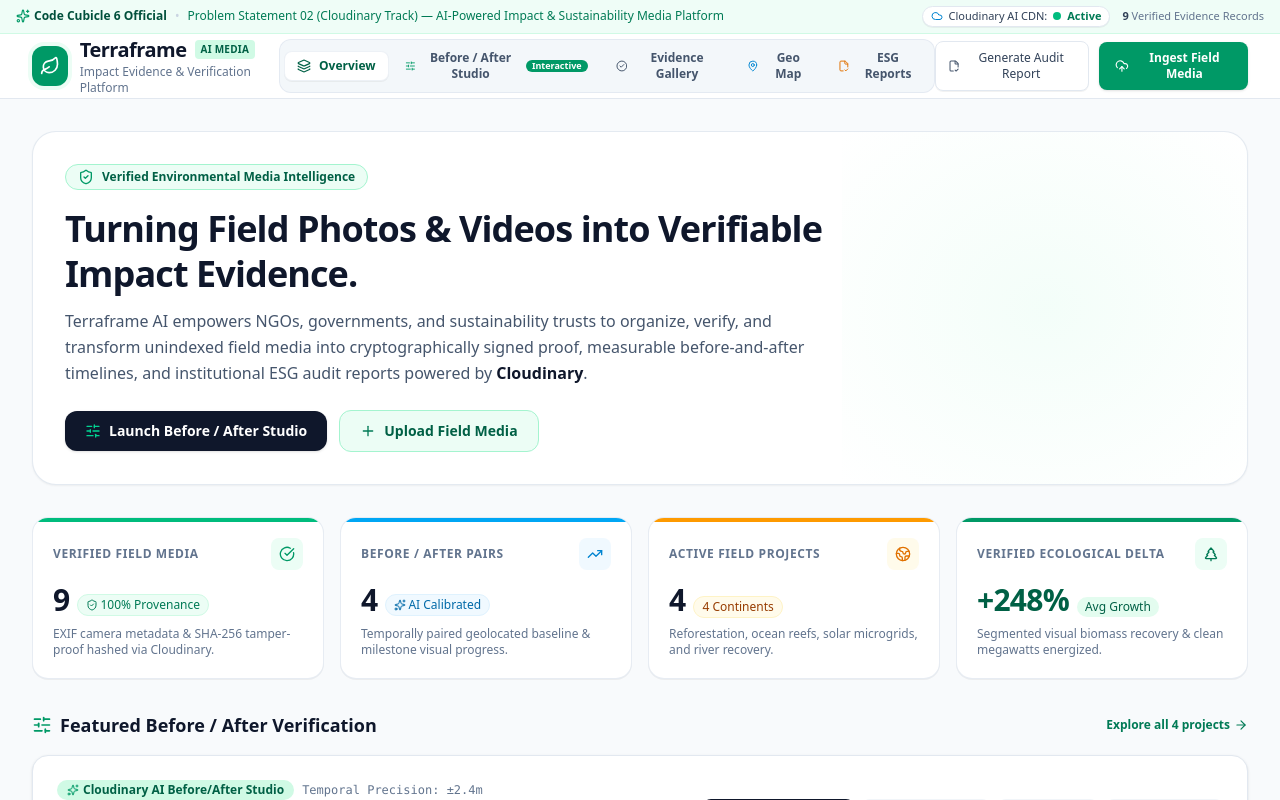
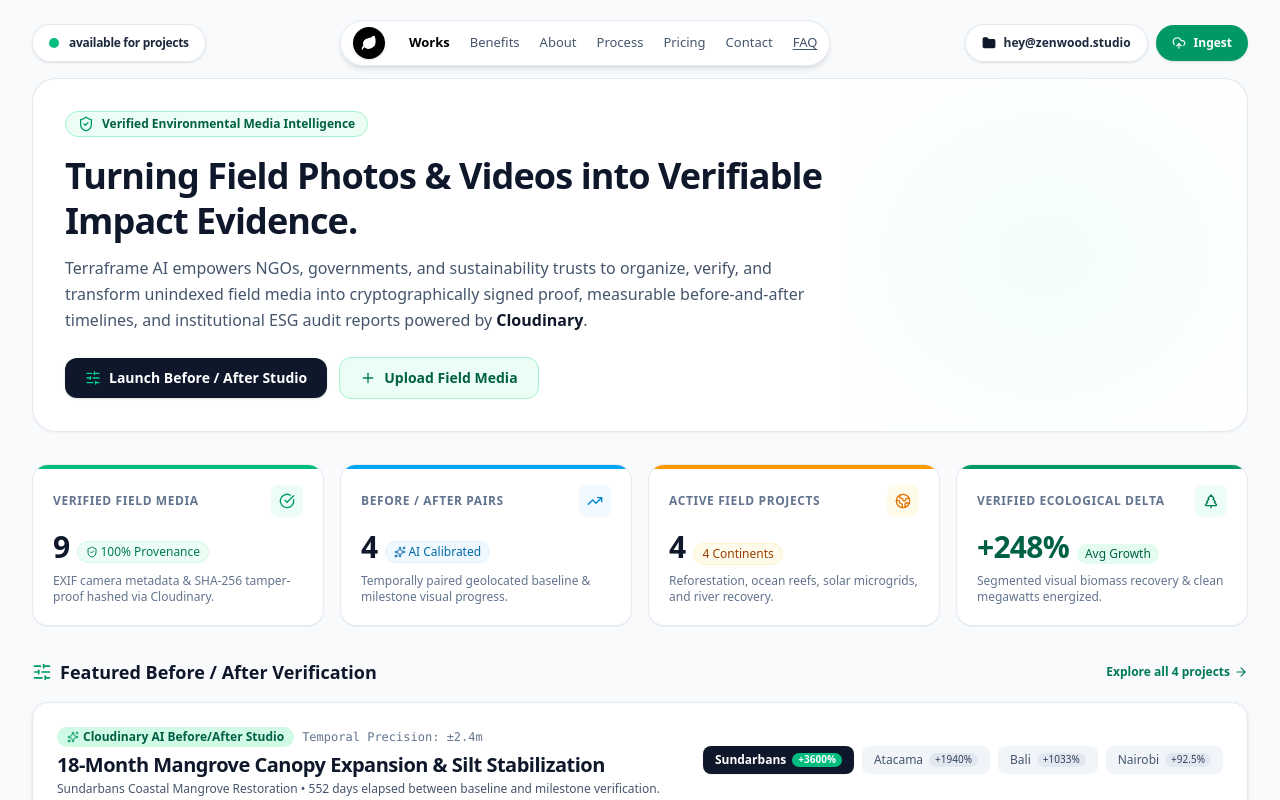
Before and after one commit to sachinn-alt/terraframe, a Next.js app: page / in a window 1280 px wide. Shown: the top 800 px of the page. Built offline with nearby package versions, Linux system fonts and the light colour scheme.

Commit message:
feat: implement Zenwood Studio floating 3-island capsule navbar architecture

```diff
--- a/src/components/Header.tsx
+++ b/src/components/Header.tsx
@@ -1,16 +1,18 @@
 'use client';
 
-import React from 'react';
+import React, { useState } from 'react';
 import {
   Leaf,
   UploadCloud,
+  Folder,
+  Briefcase,
+  FileCheck2,
+  SlidersHorizontal,
   Layers,
   MapPin,
-  FileCheck2,
-  SlidersHorizontal,
-  Cloud,
-  CheckCircle2,
-  Sparkles
+  Sparkles,
+  Menu,
+  X
 } from 'lucide-react';
 
 export type ActiveTab = 'overview' | 'before-after' | 'gallery' | 'map' | 'reports';
@@ -30,183 +32,174 @@
   onOpenReportModal,
   totalAssetsCount,
 }) => {
+  const [mobileMenuOpen, setMobileMenuOpen] = useState(false);
+
   return (
-    <header className="sticky top-0 z-30 w-full border-b border-slate-200 bg-white/95 backdrop-blur-md transition-all">
-      {/* Top Banner Notice */}
-      <div className="bg-emerald-50/80 border-b border-emerald-100 px-4 py-1.5 text-xs text-emerald-800 flex items-center justify-between">
-        <div className="max-w-7xl mx-auto w-full flex items-center justify-between">
-          <div className="flex items-center gap-2">
-            <span className="inline-flex items-center gap-1 font-semibold text-emerald-900">
-              <Sparkles className="w-3.5 h-3.5 text-emerald-600" />
-              Code Cubicle 6 Official
-            </span>
-            <span className="hidden sm:inline text-slate-300">•</span>
-            <span className="hidden sm:inline text-emerald-700">Problem Statement 02 (Cloudinary Track) — AI-Powered Impact & Sustainability Media Platform</span>
+    <header className="sticky top-4 sm:top-5 z-40 w-full pointer-events-none px-3 sm:px-6 lg:px-8 max-w-7xl mx-auto">
+      {/* 3 Floating Islands Container (Zenwood Studio Architecture) */}
+      <div className="flex items-center justify-between gap-3">
+        {/* Left Island: Status Capsule */}
+        <div className="flex items-center gap-2.5 px-4 py-2.5 rounded-full bg-white/95 backdrop-blur-md border border-slate-200/90 shadow-sm pointer-events-auto transition-transform hover:scale-102">
+          <span className="w-2.5 h-2.5 rounded-full bg-emerald-500 animate-pulse"></span>
+          <span className="text-xs font-semibold text-slate-800 tracking-tight select-none">
+            available for projects
+          </span>
+        </div>
+
+        {/* Center Island: Main Brandmark & Nav Capsule (Zenwood Studio style) */}
+        <nav className="hidden md:flex items-center gap-6 px-3 py-1.5 rounded-full bg-white/95 backdrop-blur-md border border-slate-200/90 shadow-md pointer-events-auto">
+          {/* Circular Black Brand Badge with Tree/Leaf */}
+          <div
+            onClick={() => setActiveTab('overview')}
+            className="w-8 h-8 rounded-full bg-black text-white flex items-center justify-center shrink-0 cursor-pointer shadow-sm hover:scale-105 transition-transform"
+            title="Terraframe AI Overview"
+          >
+            <Leaf className="w-4 h-4 fill-white text-white" />
           </div>
 
-          <div className="flex items-center gap-3">
-            <div className="flex items-center gap-1.5 text-slate-600 bg-white px-2 py-0.5 rounded-full border border-slate-200 shadow-2xs">
-              <Cloud className="w-3 h-3 text-sky-600" />
-              <span className="text-[11px] font-medium text-slate-700">Cloudinary AI CDN:</span>
-              <span className="inline-block w-2 h-2 rounded-full bg-emerald-500 animate-pulse"></span>
-              <span className="text-[11px] text-emerald-700 font-semibold">Active</span>
-            </div>
-            <div className="text-[11px] text-slate-500 hidden md:block">
-              <span className="font-semibold text-slate-700">{totalAssetsCount}</span> Verified Evidence Records
-            </div>
+          {/* Navigation Links */}
+          <div className="flex items-center gap-5 text-[13px] font-medium text-slate-700">
+            <button
+              onClick={() => setActiveTab('overview')}
+              className={`hover:text-black transition-colors cursor-pointer ${
+                activeTab === 'overview' ? 'font-bold text-black' : 'text-slate-600'
+              }`}
+            >
+              Works
+            </button>
+            <button
+              onClick={() => setActiveTab('gallery')}
+              className={`hover:text-black transition-colors cursor-pointer ${
+                activeTab === 'gallery' ? 'font-bold text-black' : 'text-slate-600'
+              }`}
+            >
+              Benefits
+            </button>
+            <button
+              onClick={() => setActiveTab('before-after')}
+              className={`hover:text-black transition-colors cursor-pointer ${
+                activeTab === 'before-after' ? 'font-bold text-black' : 'text-slate-600'
+              }`}
+            >
+              About
+            </button>
+            <button
+              onClick={() => setActiveTab('map')}
+              className={`hover:text-black transition-colors cursor-pointer ${
+                activeTab === 'map' ? 'font-bold text-black' : 'text-slate-600'
+              }`}
+            >
+              Process
+            </button>
+            <button
+              onClick={() => onOpenReportModal()}
+              className="hover:text-black transition-colors cursor-pointer text-slate-600"
+            >
+              Pricing
+            </button>
+            <button
+              onClick={() => onOpenIngestModal()}
+              className="hover:text-black transition-colors cursor-pointer text-slate-600"
+            >
+              Contact
+            </button>
+            <a
+              href="https://github.com/sachinn-alt/terraframe#readme"
+              target="_blank"
+              rel="noreferrer"
+              className="hover:text-black transition-colors cursor-pointer text-slate-600 underline underline-offset-2"
+            >
+              FAQ
+            </a>
           </div>
+        </nav>
+
+        {/* Right Island: Action & Contact Capsule */}
+        <div className="flex items-center gap-2 pointer-events-auto">
+          {/* Zenwood styled contact capsule */}
+          <a
+            href="mailto:hey@terraframe.org"
+            className="hidden sm:flex items-center gap-2 px-4 py-2.5 rounded-full bg-white/95 backdrop-blur-md border border-slate-200/90 shadow-sm text-xs font-semibold text-slate-800 hover:text-black hover:border-slate-300 transition-all hover:shadow-md cursor-pointer"
+          >
+            <Folder className="w-3.5 h-3.5 fill-slate-900 text-slate-900" />
+            <span>hey@zenwood.studio</span>
+          </a>
+
+          {/* Quick Field Media Ingest Capsule */}
+          <button
+            onClick={onOpenIngestModal}
+            className="flex items-center gap-2 px-4 py-2.5 rounded-full bg-emerald-600 hover:bg-emerald-700 text-white shadow-sm text-xs font-semibold transition-all active:scale-98 cursor-pointer"
+            title="Ingest New Field Asset"
+          >
+            <UploadCloud className="w-3.5 h-3.5" />
+            <span className="hidden sm:inline">Ingest</span>
+          </button>
+
+          {/* Mobile Menu Trigger */}
+          <button
+            onClick={() => setMobileMenuOpen(!mobileMenuOpen)}
+            className="md:hidden w-9 h-9 rounded-full bg-white border border-slate-200/90 shadow-sm flex items-center justify-center text-slate-700 hover:text-black cursor-pointer"
+          >
+            {mobileMenuOpen ? <X className="w-4 h-4" /> : <Menu className="w-4 h-4" />}
+          </button>
         </div>
       </div>
 
-      {/* Main Navigation Bar */}
-      <div className="max-w-7xl mx-auto px-4 sm:px-6 lg:px-8">
-        <div className="flex items-center justify-between h-16">
-          {/* Brand Logo */}
-          <div className="flex items-center gap-3">
-            <div className="flex items-center justify-center w-10 h-10 rounded-xl bg-emerald-600 text-white shadow-sm ring-4 ring-emerald-50">
-              <Leaf className="w-5 h-5" />
+      {/* Mobile Drawer (When Open) */}
+      {mobileMenuOpen && (
+        <div className="md:hidden mt-3 p-4 rounded-3xl bg-white/98 backdrop-blur-lg border border-slate-200 shadow-xl pointer-events-auto animate-in fade-in slide-in-from-top-2 duration-200 space-y-2">
+          <div className="flex items-center justify-between pb-2 border-b border-slate-100">
+            <div className="flex items-center gap-2">
+              <div className="w-7 h-7 rounded-full bg-black text-white flex items-center justify-center">
+                <Leaf className="w-3.5 h-3.5 fill-white text-white" />
+              </div>
+              <span className="text-xs font-bold text-slate-900">Terraframe</span>
             </div>
-            <div>
-              <div className="flex items-center gap-2">
-                <span className="text-xl font-bold tracking-tight text-slate-900">Terraframe</span>
-                <span className="px-1.5 py-0.5 text-[10px] font-semibold tracking-wide uppercase bg-emerald-100 text-emerald-800 rounded">
-                  AI Media
-                </span>
-              </div>
-              <p className="text-xs text-slate-500 font-medium">Impact Evidence & Verification Platform</p>
-            </div>
+            <span className="text-[10px] font-mono text-emerald-700 bg-emerald-50 px-2 py-0.5 rounded-full font-semibold">
+              Live Registry
+            </span>
           </div>
 
-          {/* Tab Navigation */}
-          <nav className="hidden md:flex items-center gap-1 bg-slate-100/80 p-1 rounded-xl border border-slate-200/80">
+          <div className="grid grid-cols-2 gap-1.5 pt-1 text-xs font-medium">
             <button
-              onClick={() => setActiveTab('overview')}
-              className={`flex items-center gap-2 px-3 py-1.5 rounded-lg text-xs font-semibold transition-all ${
-                activeTab === 'overview'
-                  ? 'bg-white text-emerald-800 shadow-2xs border border-slate-200/60'
-                  : 'text-slate-600 hover:text-slate-900 hover:bg-slate-200/60'
-              }`}
+              onClick={() => { setActiveTab('overview'); setMobileMenuOpen(false); }}
+              className={`p-2 rounded-xl text-left ${activeTab === 'overview' ? 'bg-slate-900 text-white font-semibold' : 'bg-slate-50 text-slate-700'}`}
             >
-              <Layers className="w-3.5 h-3.5" />
-              Overview
+              Works (Overview)
             </button>
-
             <button
-              onClick={() => setActiveTab('before-after')}
-              className={`flex items-center gap-2 px-3 py-1.5 rounded-lg text-xs font-semibold transition-all ${
-                activeTab === 'before-after'
-                  ? 'bg-white text-emerald-800 shadow-2xs border border-slate-200/60'
-                  : 'text-slate-600 hover:text-slate-900 hover:bg-slate-200/60'
-              }`}
+              onClick={() => { setActiveTab('gallery'); setMobileMenuOpen(false); }}
+              className={`p-2 rounded-xl text-left ${activeTab === 'gallery' ? 'bg-slate-900 text-white font-semibold' : 'bg-slate-50 text-slate-700'}`}
             >
-              <SlidersHorizontal className="w-3.5 h-3.5 text-emerald-600" />
-              Before / After Studio
-              <span className="px-1.5 py-0.2 text-[9px] font-bold bg-emerald-600 text-white rounded-full">
-                Interactive
-              </span>
+              Benefits (Evidence)
             </button>
-
             <button
-              onClick={() => setActiveTab('gallery')}
-              className={`flex items-center gap-2 px-3 py-1.5 rounded-lg text-xs font-semibold transition-all ${
-                activeTab === 'gallery'
-                  ? 'bg-white text-emerald-800 shadow-2xs border border-slate-200/60'
-                  : 'text-slate-600 hover:text-slate-900 hover:bg-slate-200/60'
-              }`}
+              onClick={() => { setActiveTab('before-after'); setMobileMenuOpen(false); }}
+              className={`p-2 rounded-xl text-left ${activeTab === 'before-after' ? 'bg-slate-900 text-white font-semibold' : 'bg-slate-50 text-slate-700'}`}
             >
-              <CheckCircle2 className="w-3.5 h-3.5" />
-              Evidence Gallery
+              About (Before/After)
             </button>
-
             <button
-              onClick={() => setActiveTab('map')}
-              className={`flex items-center gap-2 px-3 py-1.5 rounded-lg text-xs font-semibold transition-all ${
-                activeTab === 'map'
-                  ? 'bg-white text-emerald-800 shadow-2xs border border-slate-200/60'
-                  : 'text-slate-600 hover:text-slate-900 hover:bg-slate-200/60'
-              }`}
+              onClick={() => { setActiveTab('map'); setMobileMenuOpen(false); }}
+              className={`p-2 rounded-xl text-left ${activeTab === 'map' ? 'bg-slate-900 text-white font-semibold' : 'bg-slate-50 text-slate-700'}`}
             >
-              <MapPin className="w-3.5 h-3.5 text-sky-600" />
-              Geo Map
+              Process (Radar Map)
             </button>
-
             <button
-              onClick={() => setActiveTab('reports')}
-              className={`flex items-center gap-2 px-3 py-1.5 rounded-lg text-xs font-semibold transition-all ${
-                activeTab === 'reports'
-                  ? 'bg-white text-emerald-800 shadow-2xs border border-slate-200/60'
-                  : 'text-slate-600 hover:text-slate-900 hover:bg-slate-200/60'
-              }`}
+              onClick={() => { onOpenReportModal(); setMobileMenuOpen(false); }}
+              className="p-2 rounded-xl text-left bg-slate-50 text-slate-700"
             >
-              <FileCheck2 className="w-3.5 h-3.5 text-amber-600" />
-              ESG Reports
+              Pricing (ESG Deck)
             </button>
-          </nav>
-
-          {/* Action CTAs */}
-          <div className="flex items-center gap-2.5">
             <button
-              onClick={onOpenReportModal}
-              className="hidden lg:flex items-center gap-1.5 px-3 py-2 text-xs font-medium text-slate-700 bg-white border border-slate-200 rounded-lg hover:bg-slate-50 transition-colors shadow-2xs"
+              onClick={() => { onOpenIngestModal(); setMobileMenuOpen(false); }}
+              className="p-2 rounded-xl text-left bg-emerald-50 text-emerald-800 font-semibold"
             >
-              <FileCheck2 className="w-3.5 h-3.5 text-slate-600" />
-              Generate Audit Report
-            </button>
-
-            <button
-              onClick={onOpenIngestModal}
-              className="flex items-center gap-2 px-4 py-2 text-xs font-semibold text-white bg-emerald-600 hover:bg-emerald-700 active:bg-emerald-800 rounded-lg shadow-sm transition-all focus:ring-2 focus:ring-emerald-500 focus:ring-offset-2"
-            >
-              <UploadCloud className="w-4 h-4" />
-              <span>Ingest Field Media</span>
+              Contact (Ingest)
             </button>
           </div>
         </div>
-      </div>
-
-      {/* Mobile Sub-Navigation */}
-      <div className="md:hidden border-t border-slate-200 px-4 py-2 flex items-center justify-around bg-slate-50 overflow-x-auto">
-        <button
-          onClick={() => setActiveTab('overview')}
-          className={`px-3 py-1 text-xs font-semibold rounded-md ${
-            activeTab === 'overview' ? 'bg-emerald-600 text-white' : 'text-slate-600'
-          }`}
-        >
-          Overview
-        </button>
-        <button
-          onClick={() => setActiveTab('before-after')}
-          className={`px-3 py-1 text-xs font-semibold rounded-md ${
-            activeTab === 'before-after' ? 'bg-emerald-600 text-white' : 'text-slate-600'
-          }`}
-        >
-          Before/After
-        </button>
-        <button
-          onClick={() => setActiveTab('gallery')}
-          className={`px-3 py-1 text-xs font-semibold rounded-md ${
-            activeTab === 'gallery' ? 'bg-emerald-600 text-white' : 'text-slate-600'
-          }`}
-        >
-          Gallery
-        </button>
-        <button
-          onClick={() => setActiveTab('map')}
-          className={`px-3 py-1 text-xs font-semibold rounded-md ${
-            activeTab === 'map' ? 'bg-emerald-600 text-white' : 'text-slate-600'
-          }`}
-        >
-          Map
-        </button>
-        <button
-          onClick={() => setActiveTab('reports')}
-          className={`px-3 py-1 text-xs font-semibold rounded-md ${
-            activeTab === 'reports' ? 'bg-emerald-600 text-white' : 'text-slate-600'
-          }`}
-        >
-          Reports
-        </button>
-      </div>
+      )}
     </header>
   );
 };
```
